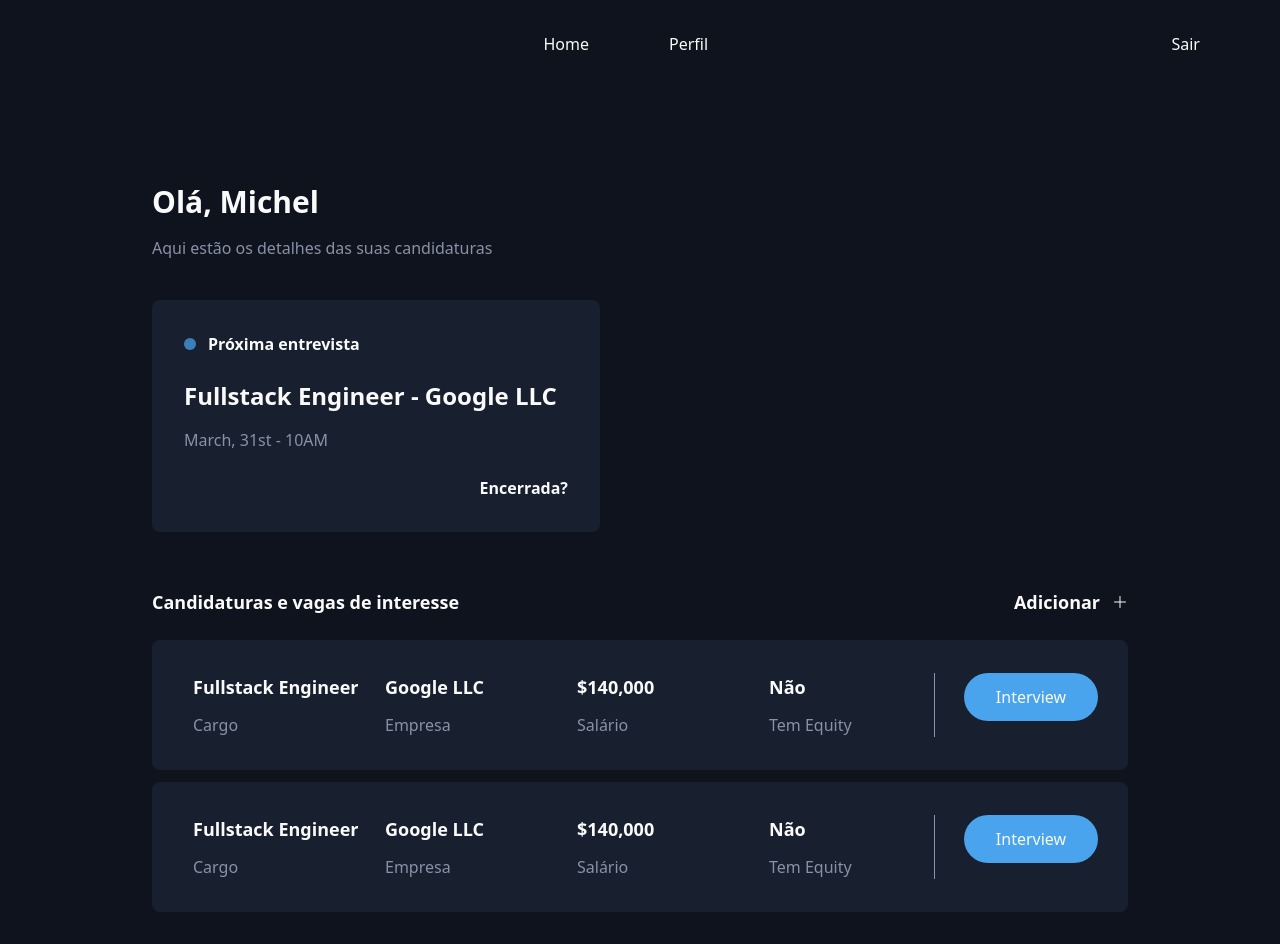
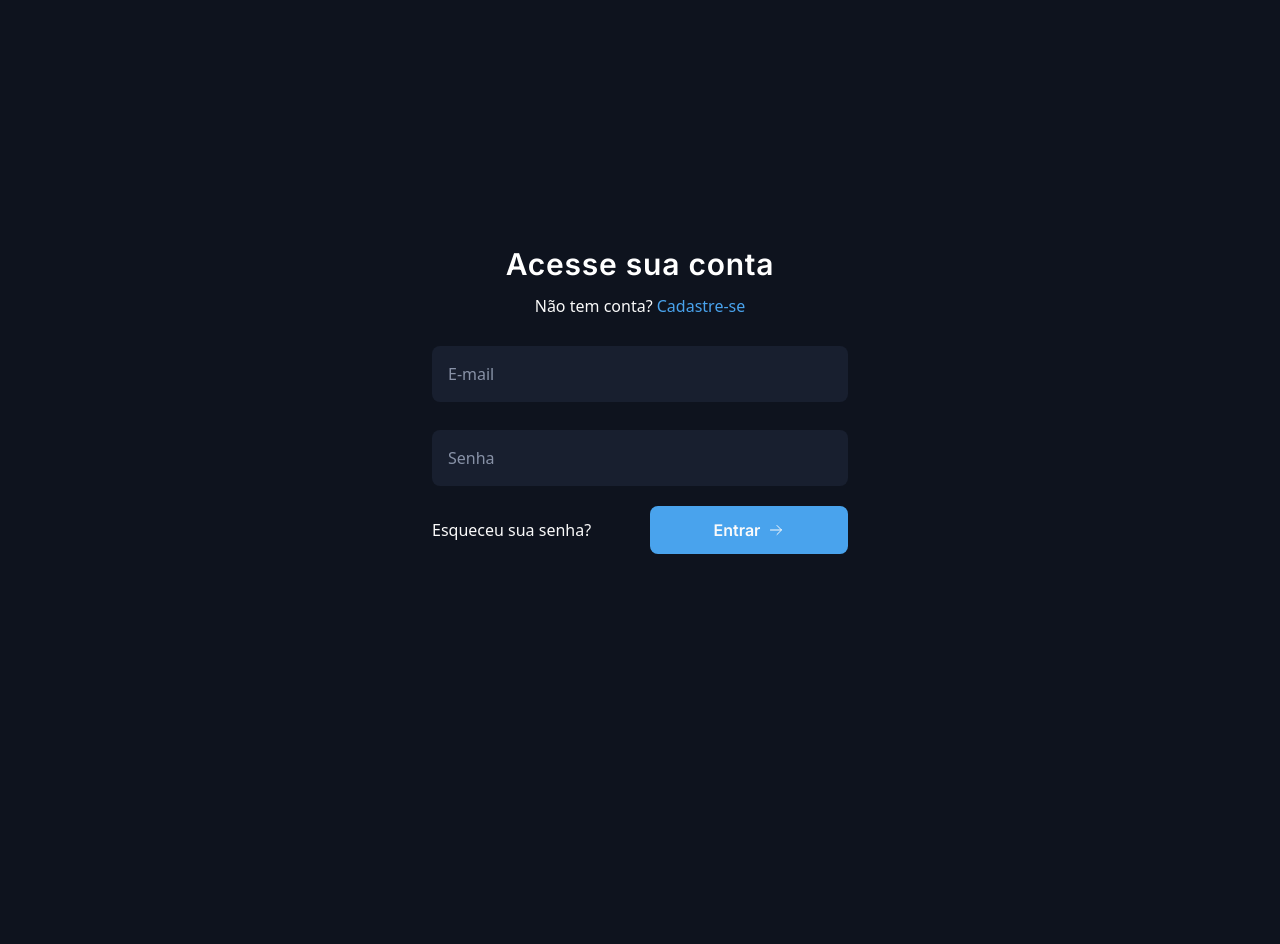
Before and after one commit to ProgramadoresSemPatria/hackaton-team2, a React (Vite) app in the folder front-end/: page / in a window 1280 px wide. After the commit the page ends 800 px from the top, so only its background shows below. Built offline with nearby package versions, Linux system fonts and the light colour scheme.

Commit message:
style: changing the hover from user sentiment to gray

```diff
--- a/front-end/src/main.tsx
+++ b/front-end/src/main.tsx
@@ -2,11 +2,9 @@ import { StrictMode } from "react";
 import { createRoot } from "react-dom/client";
 import { AppRoutes } from "./routes.tsx";
 import "./index.css";
-import Dashboard from "./view/pages/dashboard/Dashboard.tsx";
 
 createRoot(document.getElementById("root")!).render(
 	<StrictMode>
-		{/* <AppRoutes /> */}
-		<Dashboard />
+		<AppRoutes />
 	</StrictMode>
 );
--- a/front-end/src/view/pages/dashboard/user-sentiment/ModalUserSentiment.tsx
+++ b/front-end/src/view/pages/dashboard/user-sentiment/ModalUserSentiment.tsx
@@ -15,7 +15,7 @@ export default function ModalUserSentiment({ isOpen, onClose }: ModalUserSentime
                 <BigInput requiredInput={false}/>
 
                 <footer className="flex flex-col-reverse items-center sm:grid sm:grid-cols-2 mt-3 gap-3">
-                    <a onClick={onClose} href="#" className="p-3 font-semibold text-center w-full hover:text-primary-color transition-colors  duration-150 ease-linear">Pular</a>
+                    <a onClick={onClose} href="#" className="p-3 font-semibold text-center w-full hover:text-place-color transition-colors  duration-150 ease-linear">Pular</a>
                     <Button name="Salvar"/>
                 </footer>
             </section>
```
